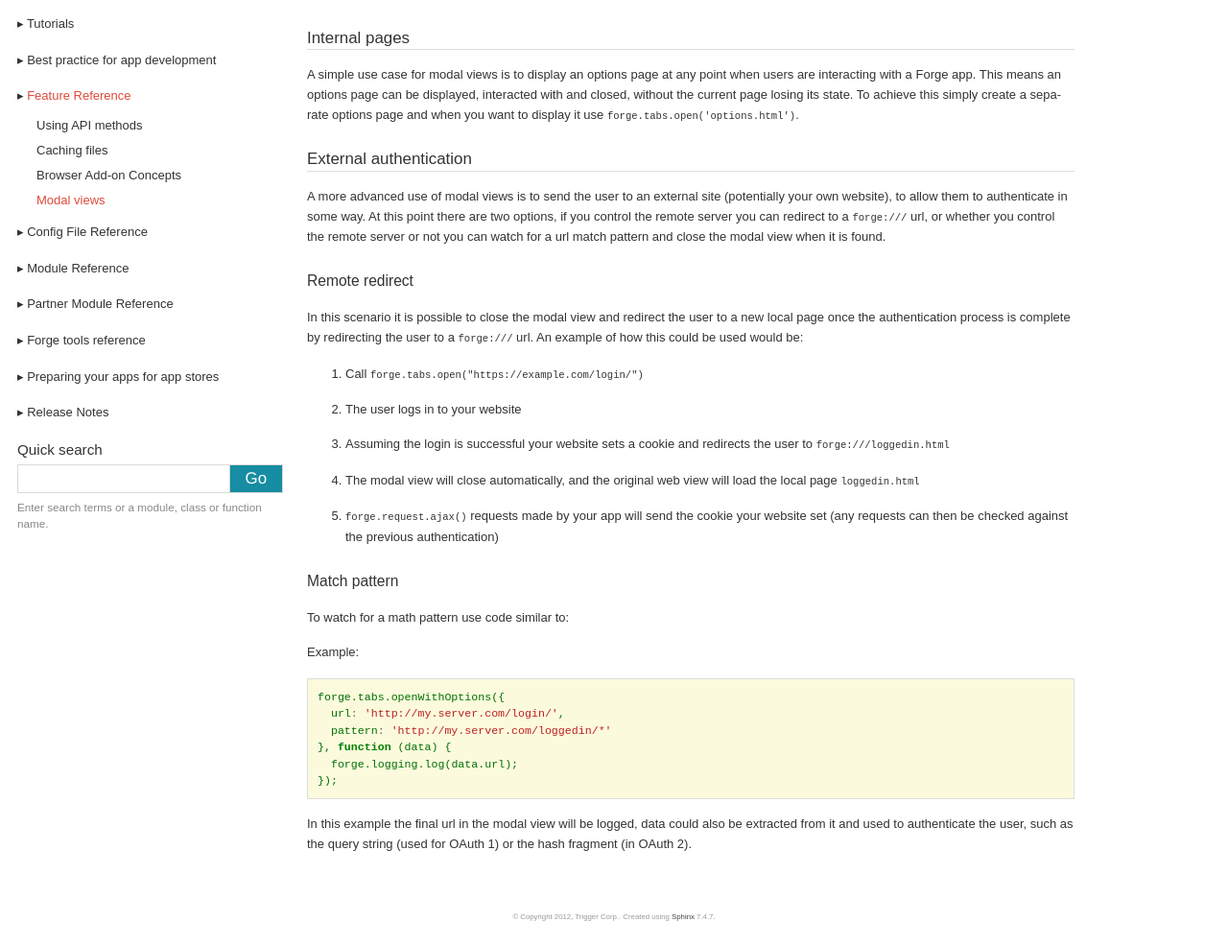
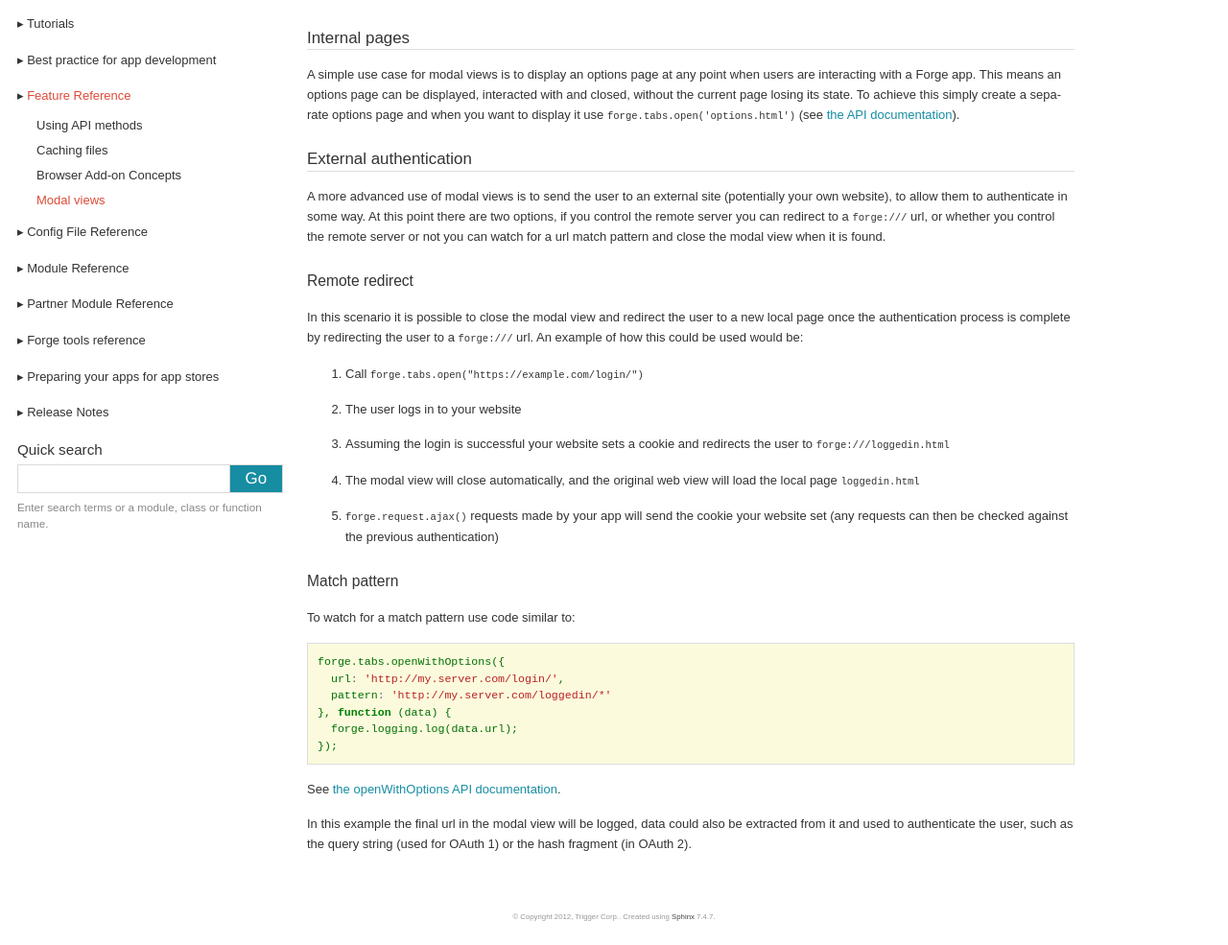
Before and after one commit to trigger-corp/Forge-Documentation, a Sphinx documentation site: the page built from source/features/modal.rst, in a window 1280 px wide. Shown: the part 361-1346 px from the top of the page at 96% size. Built offline with Sphinx 7.4.7, drawn with Linux system fonts in a browser that asks for light colours; some web fonts are replaced; some of the changed text lies outside the part shown.

Commit message:
better links to forge.tabs

```diff
--- a/source/features/modal.rst
+++ b/source/features/modal.rst
@@ -3,7 +3,7 @@
 Modal views
 ================================================================================
 
-Modal views are a mobile only feature of Forge.
+:ref:`Modal views<modules-tabs>` are a mobile only feature of Forge.
 
 Modal views allow a second webpage to be loaded "on top" of the main web view in a Forge app. This allows a second page to be displayed without reloading the original, and also provides a dedicated button on the users screen to close the second view when their interaction has ended.
 
@@ -12,7 +12,7 @@ Modal views have two main purposes. The first is to provide quick access to part
 Internal pages
 ~~~~~~~~~~~~~~
 
-A simple use case for modal views is to display an options page at any point when users are interacting with a Forge app. This means an options page can be displayed, interacted with and closed, without the current page losing its state. To achieve this simply create a separate options page and when you want to display it use ``forge.tabs.open('options.html')``.
+A simple use case for modal views is to display an options page at any point when users are interacting with a Forge app. This means an options page can be displayed, interacted with and closed, without the current page losing its state. To achieve this simply create a separate options page and when you want to display it use ``forge.tabs.open('options.html')`` (see :ref:`the API documentation<modules-tabs-open>`).
 
 External authentication
 ~~~~~~~~~~~~~~~~~~~~~~~
@@ -33,9 +33,7 @@ In this scenario it is possible to close the modal view and redirect the user to
 Match pattern
 -------------
 
-To watch for a math pattern use code similar to:
-
-Example::
+To watch for a match pattern use code similar to::
 
   forge.tabs.openWithOptions({
     url: 'http://my.server.com/login/',
@@ -44,4 +42,6 @@ Example::
     forge.logging.log(data.url);
   });
 
+See :ref:`the openWithOptions API documentation<modules-tabs-openWithOptions>`.
+
 In this example the final url in the modal view will be logged, data could also be extracted from it and used to authenticate the user, such as the query string (used for OAuth 1) or the hash fragment (in OAuth 2).
--- a/source/modules/tabs.rst
+++ b/source/modules/tabs.rst
@@ -34,6 +36,8 @@ On mobile this will display a :ref:`modal view <forge-modal>` and the success ca
     :param boolean keepFocus: (optional) If true keeps the current tab focused
     :param function(object) success: callback to be invoked when no errors occurs
     :param function(content) error: called with details of any error which may occur
+
+.. _modules-tabs-openWithOptions:
 
 ``openWithOptions``
 ~~~~~~~~~~~~~~~~~~~~~~~~~~~~~~~~~~~~~~~~~~~~~~~~~~~~~~~~~~~~~~~~~~~~~~~~~~~~~~~~
```
Also changed, not shown: other parts of source/modules/tabs.rst (+2 -0 lines).
